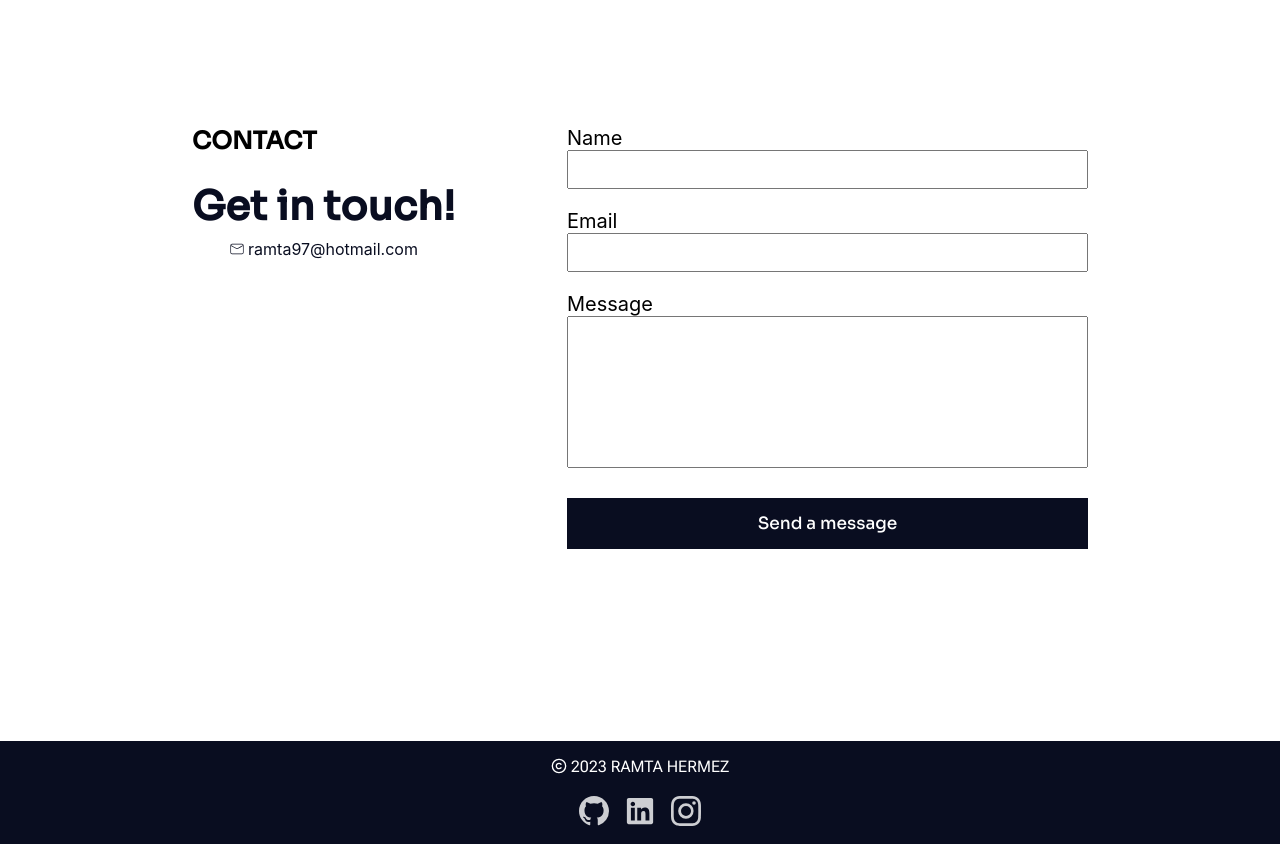
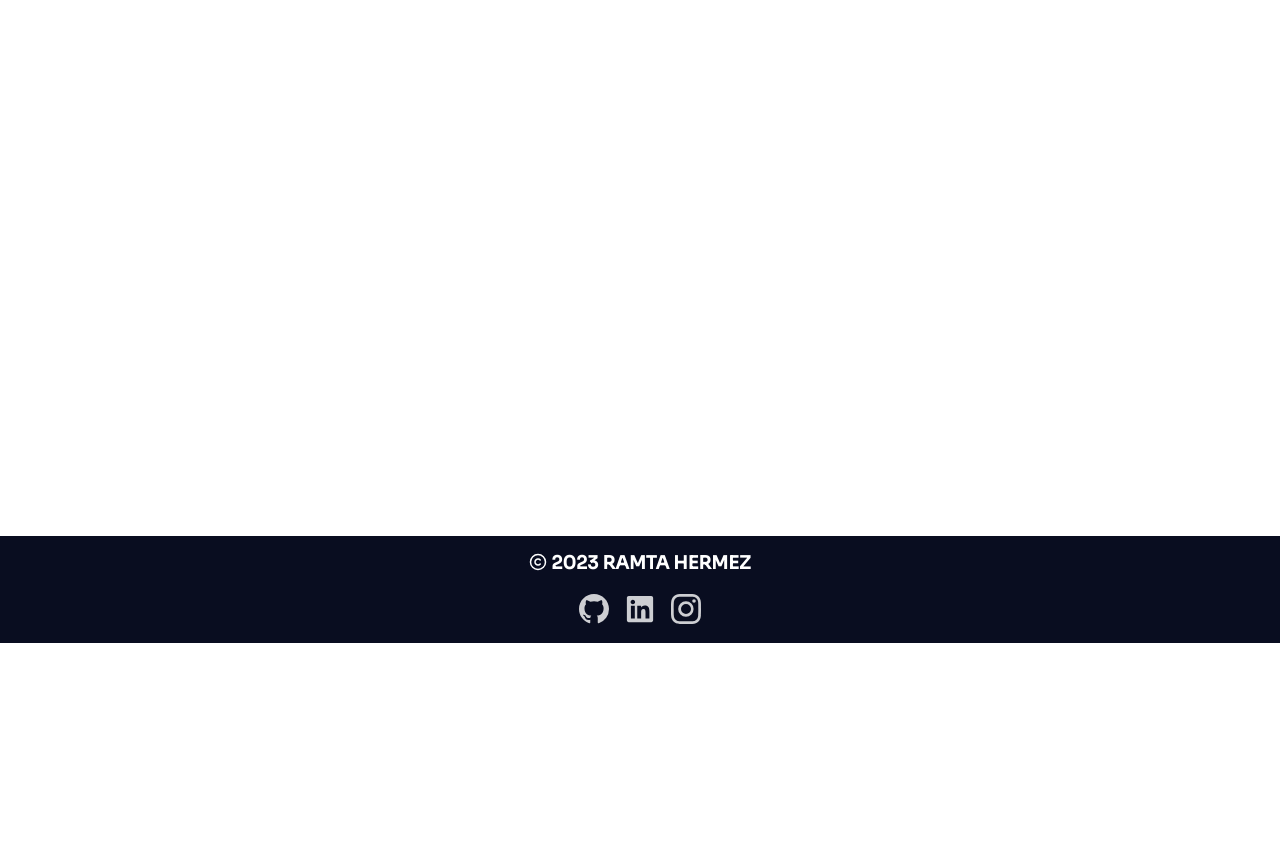
Before and after one commit to RHermez10/rher-portfolio, a React (Create React App) app: page / in a window 1280 px wide. Shown: the part 3780-4624 px from the top of the page. After the commit the page ends 4423 px from the top, so only its background shows below. Built offline with nearby package versions, Linux system fonts and the light colour scheme; a web font is replaced by a local one.

Commit message:
small changes

```diff
--- a/src/Components/Footer/styles.jsx
+++ b/src/Components/Footer/styles.jsx
@@ -14,6 +14,9 @@ export const $FooterWrapper = styled.div`
   a {
     text-decoration: none;
     color: white;
+        font-size: 18px;
+    font-weight: bold;
+        font-family: "Sora", sans-serif;
   }
 `;
 
--- a/src/Pages/Contact/Contact.jsx
+++ b/src/Pages/Contact/Contact.jsx
@@ -4,8 +4,17 @@ import emailjs from "@emailjs/browser";
 import { CiMail } from "react-icons/ci";
 import { Toaster, toast } from "sonner";
 import { $FormWrapper, $Form, $SendButton, $MailIcon } from "./styles";
+import AOS from 'aos';
+import 'aos/dist/aos.css';
+import { useEffect } from "react";
 
 function Contact() {
+
+    useEffect(() => {
+        AOS.init({ duration: 1000 })
+
+    }, [])
+
     const form = useRef();
     const sendEmail = (e) => {
         e.preventDefault();
@@ -26,7 +35,7 @@ function Contact() {
     return (
         <>
             <Toaster position="top-center" />
-            <$FormWrapper id="contact">
+            <$FormWrapper data-aos="fade-up" id="contact">
                 <div>
                     <h1>CONTACT</h1>
                     <h3>Get in touch!</h3>
@@ -43,7 +52,7 @@ function Contact() {
                     </div>
                     <div>
                         <label>Message</label>
-                        <textarea rows="10" name="message"></textarea>
+                        <textarea rows="7" name="message"></textarea>
                     </div>
                     <$SendButton>Send a message</$SendButton>
                 </$Form>
--- a/src/Pages/Contact/styles.jsx
+++ b/src/Pages/Contact/styles.jsx
@@ -4,7 +4,7 @@ export const $FormWrapper = styled.section`
   width: 70%;
   margin: auto;
   display: flex;
-  padding: 12rem 0rem;
+  padding: 7rem 0rem;
   gap: 7rem;
 
   @media (max-width: 1100px) {
@@ -13,11 +13,14 @@ export const $FormWrapper = styled.section`
   }
 
   h1 {
-    color: var(--thirdColor);
+    text-align:center;
+    color: var(--mainColor);
     font-family: "Sora", sans-serif;
+    font-size: 30px;
   }
 
   h3 {
+     text-align:center;
     font-family: "Sora", sans-serif;
     font-size: 40px;
     margin-top: 25px;
```
